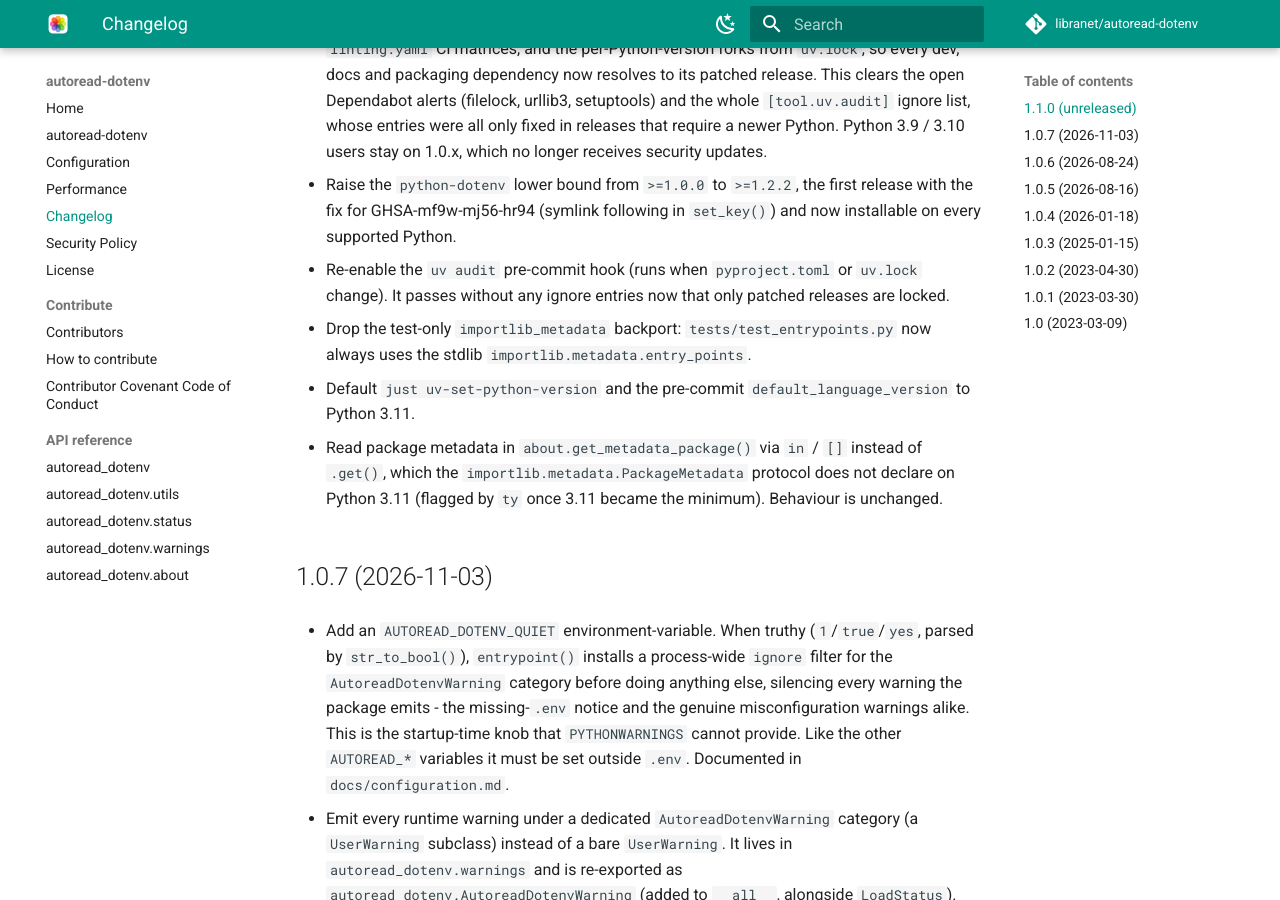
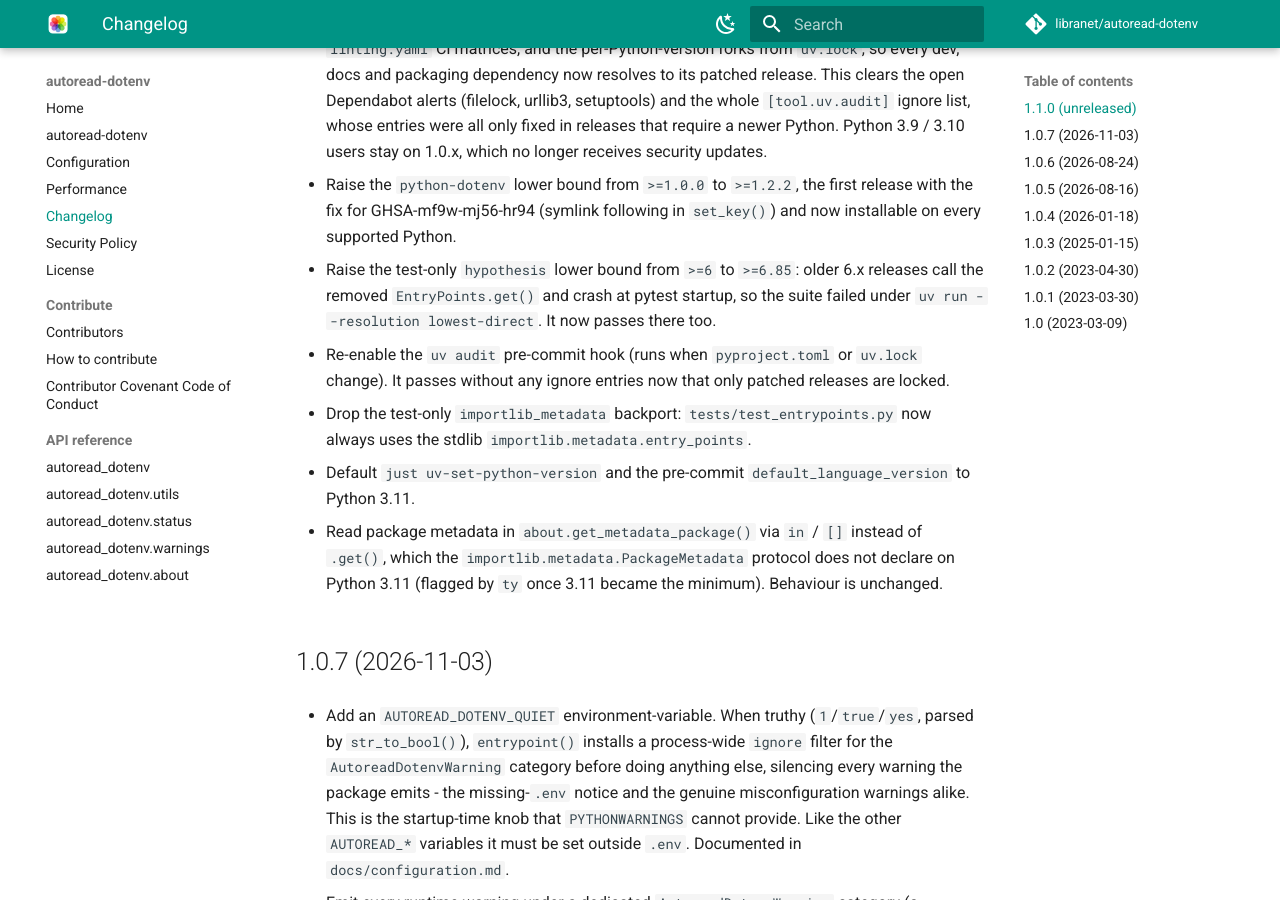
Before and after one commit to libranet/autoread-dotenv, an MkDocs documentation site: the page built from docs/changes.md, in a window 1280 px wide and 900 px high, scrolled down 319 px. Built offline with MkDocs 1.6.1 and Material for MkDocs 9.7.7, drawn with Linux system fonts in a browser that asks for light colours; comment, search, counter and statistics services are not loaded.

Commit message:
build: require hypothesis>=6.85 in the testing group
Older 6.x releases call the removed EntryPoints.get() and crash pytest at
startup; the suite now passes with --resolution lowest-direct.

Claude-Session: https://claude.ai/code/session_01X16aaBoLMtCEuDzPG4AXgi

```diff
--- a/docs/changes.md
+++ b/docs/changes.md
@@ -15,6 +15,10 @@ All notable changes to this project will be documented in this file.
 - Raise the `python-dotenv` lower bound from `>=1.0.0` to `>=1.2.2`, the first release with the
   fix for GHSA-mf9w-mj56-hr94 (symlink following in `set_key()`) and now installable on every
   supported Python.
+
+- Raise the test-only `hypothesis` lower bound from `>=6` to `>=6.85`: older 6.x releases call
+  the removed `EntryPoints.get()` and crash at pytest startup, so the suite failed under
+  `uv run --resolution lowest-direct`. It now passes there too.
 
 - Re-enable the `uv audit` pre-commit hook (runs when `pyproject.toml` or `uv.lock` change).
   It passes without any ignore entries now that only patched releases are locked.
--- a/pyproject.toml
+++ b/pyproject.toml
@@ -93,7 +93,7 @@ security = [
     "zizmor>=1.0",
 ]
 testing = [
-    "hypothesis>=6",  # property-based tests (tests/test_properties.py)
+    "hypothesis>=6.85",  # property-based tests (tests/test_properties.py)
     "packaging>=23.0",
     "pytest>=8.3",
     "pytest-clarity>=1.0",
```
Also changed, not shown: 1 other file.
